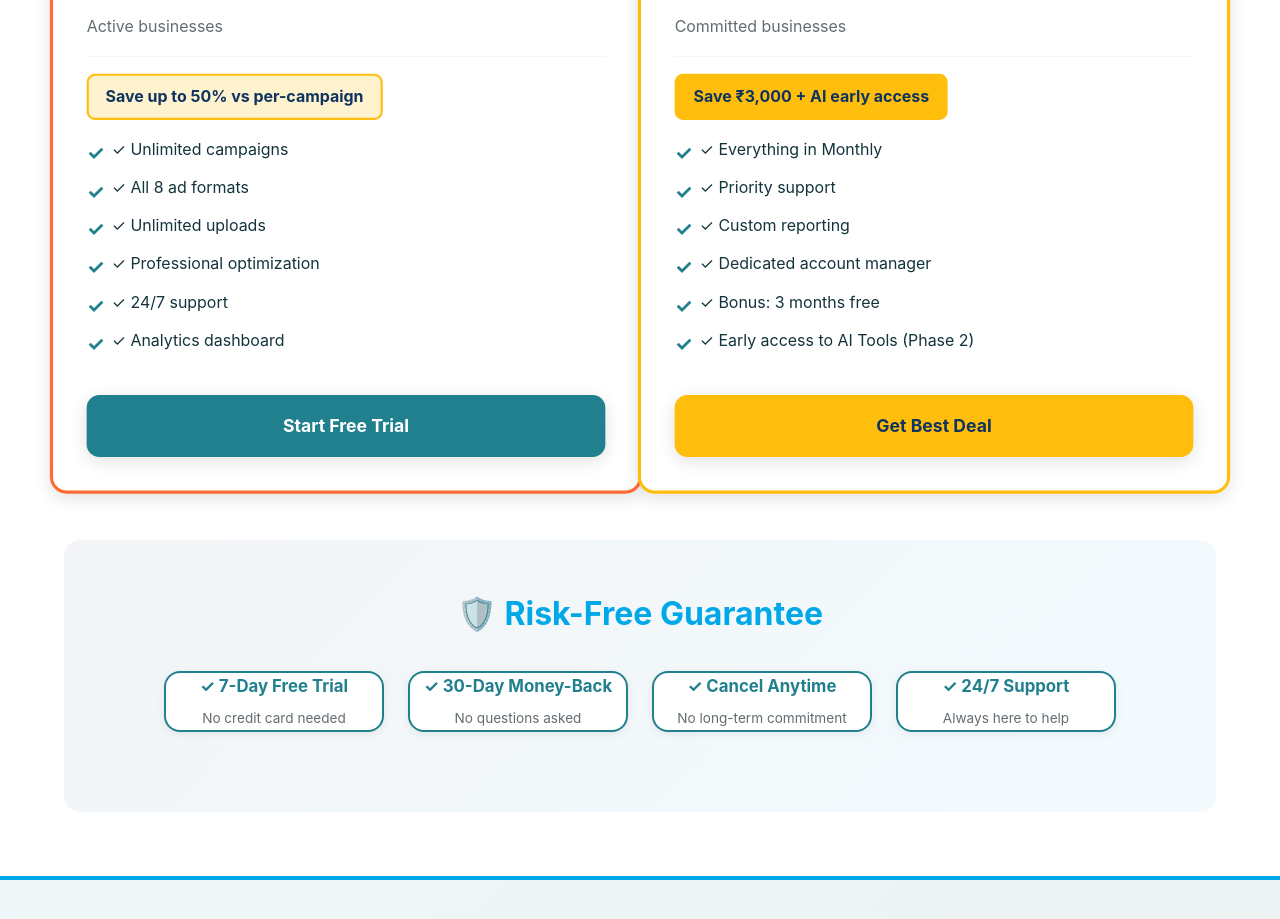
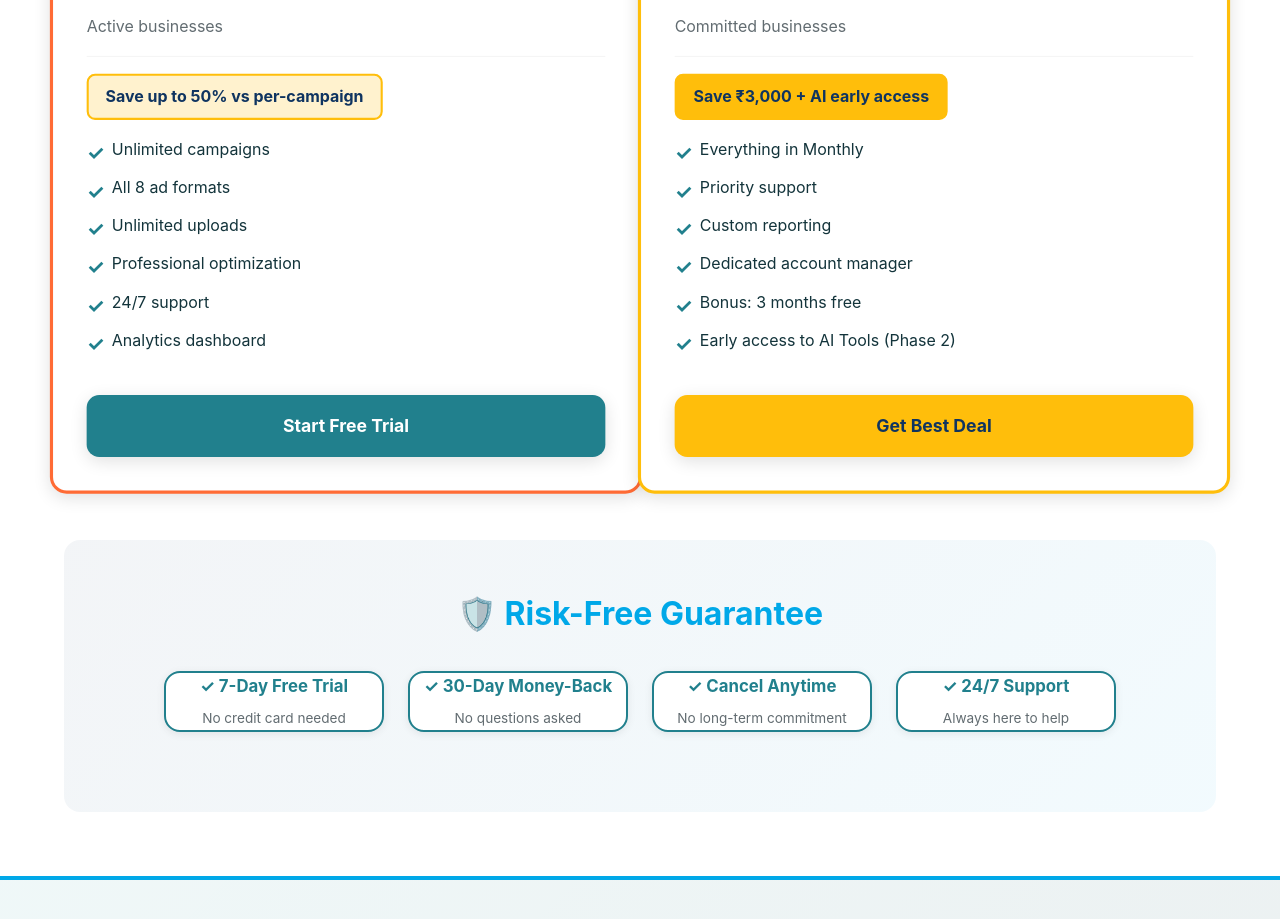
Before and after one commit to publichamlet/ad-boost-brochure, a plain HTML site: page index.html in a window 1280 px wide. Shown: the part 4320-5239 px from the top of the page. Drawn offline with nearby package versions, Linux system fonts and the light colour scheme.

Commit message:
some text correction in the index file

```diff
--- a/index.html
+++ b/index.html
@@ -1148,12 +1148,12 @@
                         <div class="pricing-best-for">Active businesses</div>
                         <div class="savings-badge">Save up to 50% vs per-campaign</div>
                         <ul class="pricing-features">
-                            <li>✓ Unlimited campaigns</li>
-                            <li>✓ All 8 ad formats</li>
-                            <li>✓ Unlimited uploads</li>
-                            <li>✓ Professional optimization</li>
-                            <li>✓ 24/7 support</li>
-                            <li>✓ Analytics dashboard</li>
+                            <li>Unlimited campaigns</li>
+                            <li>All 8 ad formats</li>
+                            <li>Unlimited uploads</li>
+                            <li>Professional optimization</li>
+                            <li>24/7 support</li>
+                            <li>Analytics dashboard</li>
                         </ul>
                         <a href="#" class="pricing-cta primary">Start Free Trial</a>
                     </div>
@@ -1171,12 +1171,12 @@
                             style="background: var(--color-accent-gold); color: var(--color-deep-blue);">Save ₹3,000 +
                             AI early access</div>
                         <ul class="pricing-features">
-                            <li>✓ Everything in Monthly</li>
-                            <li>✓ Priority support</li>
-                            <li>✓ Custom reporting</li>
-                            <li>✓ Dedicated account manager</li>
-                            <li>✓ Bonus: 3 months free</li>
-                            <li>✓ Early access to AI Tools (Phase 2)</li>
+                            <li>Everything in Monthly</li>
+                            <li>Priority support</li>
+                            <li>Custom reporting</li>
+                            <li>Dedicated account manager</li>
+                            <li>Bonus: 3 months free</li>
+                            <li>Early access to AI Tools (Phase 2)</li>
                         </ul>
                         <a href="#" class="pricing-cta primary"
                             style="background: var(--color-accent-gold); color: var(--color-deep-blue);">Get Best
```
